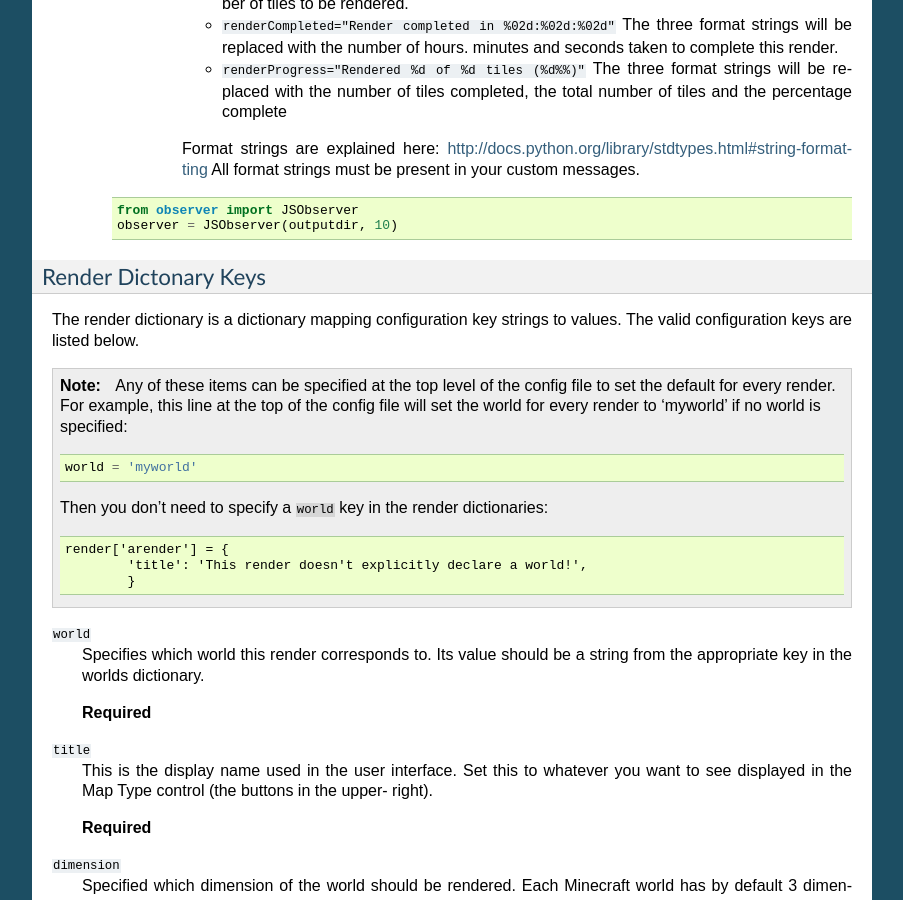
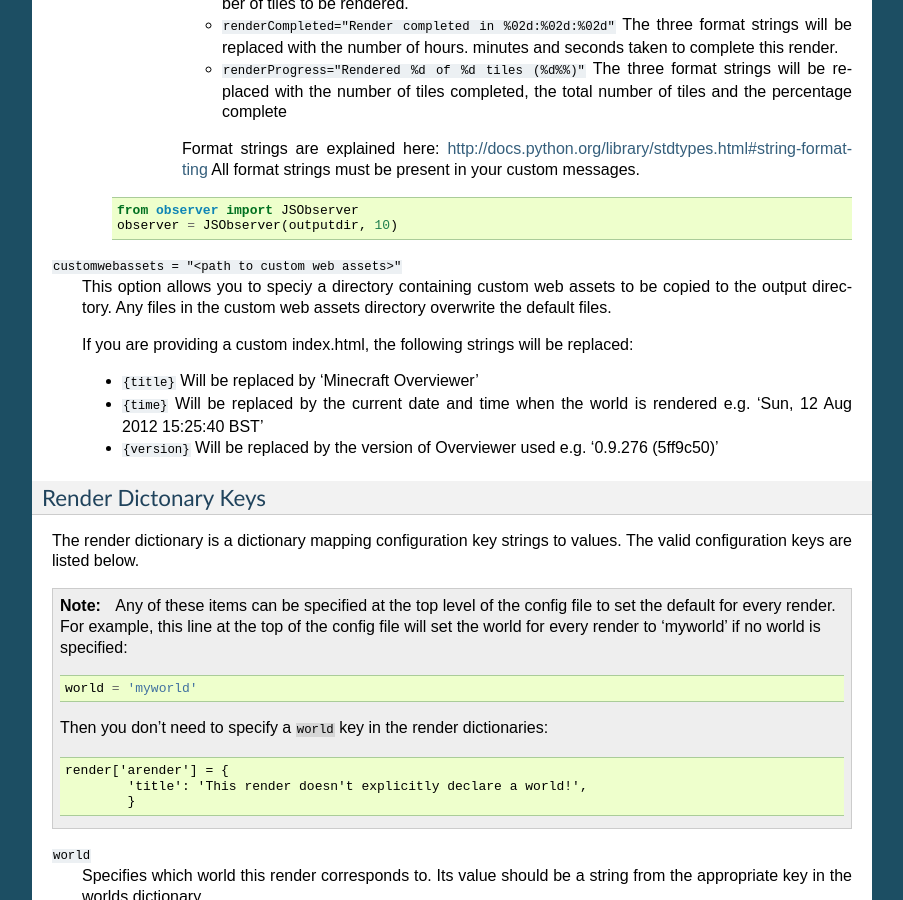
Before and after one commit to overviewer/Minecraft-Overviewer, a Sphinx documentation site: the page built from docs/config.rst, in a window 1280 px wide and 900 px high, scrolled down 4498 px. Shown: the whole window, without its empty margins (198-1101 px from the left). Built offline with Sphinx 7.4.7, drawn with Linux system fonts in a browser that asks for light colours.

Commit message:
Add documentation for customwebassets option

```diff
--- a/docs/config.rst
+++ b/docs/config.rst
@@ -308,6 +308,25 @@ the form ``key = value``. Two items take a different form:, ``worlds`` and
                 observer = JSObserver(outputdir, 10)
 
 
+.. _customwebassets:
+
+``customwebassets = "<path to custom web assets>"``
+    This option allows you to speciy a directory containing custom web assets
+    to be copied to the output directory. Any files in the custom web assets
+    directory overwrite the default files.
+
+    If you are providing a custom index.html, the following strings will be replaced:
+
+    * ``{title}``
+      Will be replaced by 'Minecraft Overviewer'
+
+    * ``{time}``
+      Will be replaced by the current date and time when the world is rendered
+      e.g. 'Sun, 12 Aug 2012 15:25:40 BST'
+
+    * ``{version}``
+      Will be replaced by the version of Overviewer used
+      e.g. '0.9.276 (5ff9c50)'
 
 .. _renderdict:
 
```
